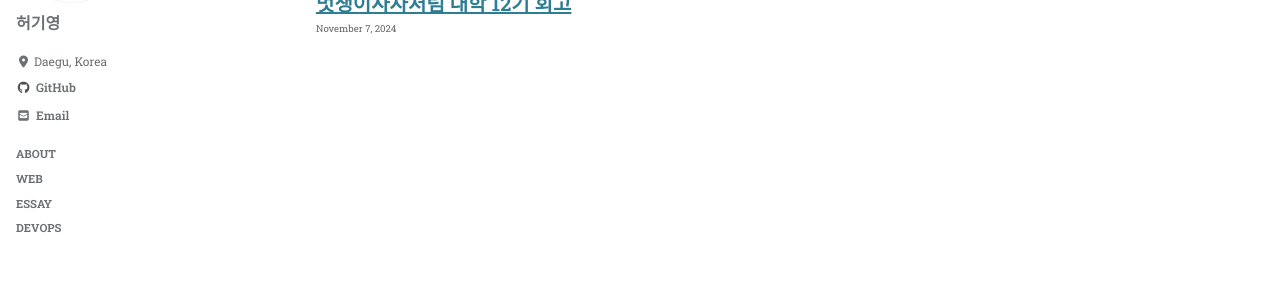
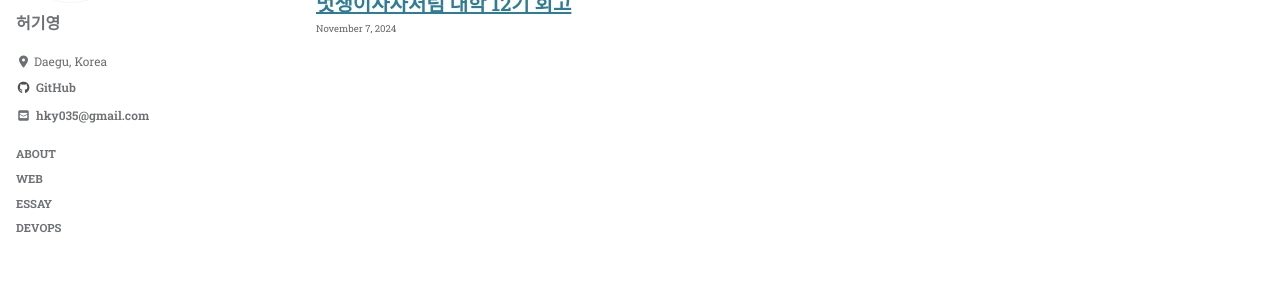
Before and after one commit to hky035/hky035.github.io, a Jekyll site: the page built from index.html, in a window 1280 px wide. Shown: the part 204-504 px from the top of the page. Built offline with Jekyll 4.4.1, drawn with Linux system fonts in a browser that asks for light colours; cached includes are drawn as plain includes; the list of posts is cut into pages by our own code.

Commit message:
feat: 프로필 내 이미지, 이름 클릭 시 about 페이지 이동 설정

```diff
--- a/_includes/author-profile.html
+++ b/_includes/author-profile.html
@@ -5,7 +5,7 @@
 
   {% if author.avatar %}
     <div class="author__avatar">
-      <a href="{{ author.home | default: '/' | absolute_url }}">
+      <a href="/about"> <!-- 이미지 클릭 시 about 페이지로 이동 -->
         <img src="{{ author.avatar | relative_url }}" alt="{{ author.name }}" itemprop="image" class="u-photo">
       </a>
     </div>
@@ -13,7 +13,7 @@
 
   <div class="author__content">
     <h3 class="author__name p-name" itemprop="name">
-      <a class="u-url" rel="me" href="{{ author.home | default: '/' | absolute_url }}" itemprop="url">{{ author.name }}</a>
+      <a class="u-url" rel="me" href="/about" itemprop="url">{{ author.name }}</a> <!-- 이름 클릭 시 about 페이지로 이동 -->
     </h3>
     {% if author.bio %}
       <div class="author__bio p-note" itemprop="description">
@@ -51,7 +51,7 @@
         <li>
           <a href="mailto:{{ author.email }}" rel="me" class="u-email">
             <meta itemprop="email" content="{{ author.email }}" />
-            <i class="fas fa-fw fa-envelope-square" aria-hidden="true"></i><span class="label">{{ site.data.ui-text[site.locale].email_label | default: "Email" }}</span>
+            <i class="fas fa-fw fa-envelope-square" aria-hidden="true"></i><span class="label">{{ author.email | default: "Email" }}</span> <!-- 이메일 태그값 변경 Email -> 본인 이메일 -->
           </a>
         </li>
       {% endif %}
```
